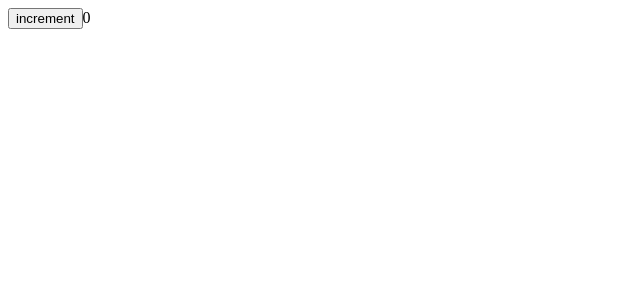
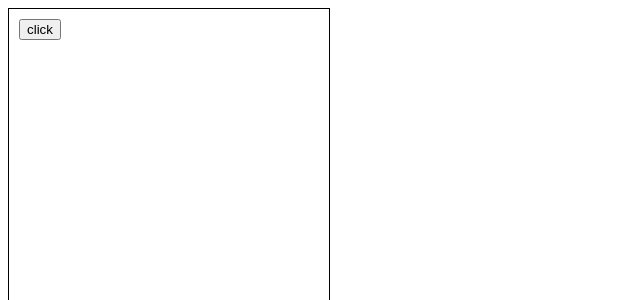
Before and after one commit to sobhiEgbaria/appleseeds-daily-react, a React (Create React App) app: page / in a window 1280 px wide. Shown: the top 300 px of the page, without its empty margins (0-640 px from the left). Built offline with nearby package versions, Linux system fonts and the light colour scheme.

Commit message:
fix code in 7.2

```diff
--- a/src/ex/ex7.2.jsx
+++ b/src/ex/ex7.2.jsx
@@ -1,23 +1,40 @@
-import React from "react";
+import React, { Component } from "react";
 
-class ex72 extends React.Component {
-  data = {
-    text: "increment",
-    num: 0,
-  };
+export default class ex72 extends Component {
+  state = { isHidden: false };
 
-  change = () => {
-    this.setState({ num: this.data.num++ });
+  hideShow = () => {
+    this.setState((prev) => {
+      return { isHidden: !prev.isHidden };
+    });
   };
 
   render() {
     return (
       <>
-        <button onClick={this.change}>{this.data.text}</button>
-        <label htmlFor="">{this.data.num}</label>
+        <div
+          className="box"
+          style={{
+            width: "300px",
+            height: "300px",
+            border: "1px solid black",
+            padding: "10px",
+          }}
+        >
+          <button onClick={this.hideShow}>click</button>
+          {this.state.isHidden && (
+            <div
+              className="inner-box"
+              style={{
+                width: "150px",
+                height: "150px",
+                backgroundColor: "red",
+                margin: "10px",
+              }}
+            ></div>
+          )}
+        </div>
       </>
     );
   }
 }
-
-export default ex72;
```
Also changed, not shown: src/ex/ex7.3.jsx (added, +10 -0 lines).
